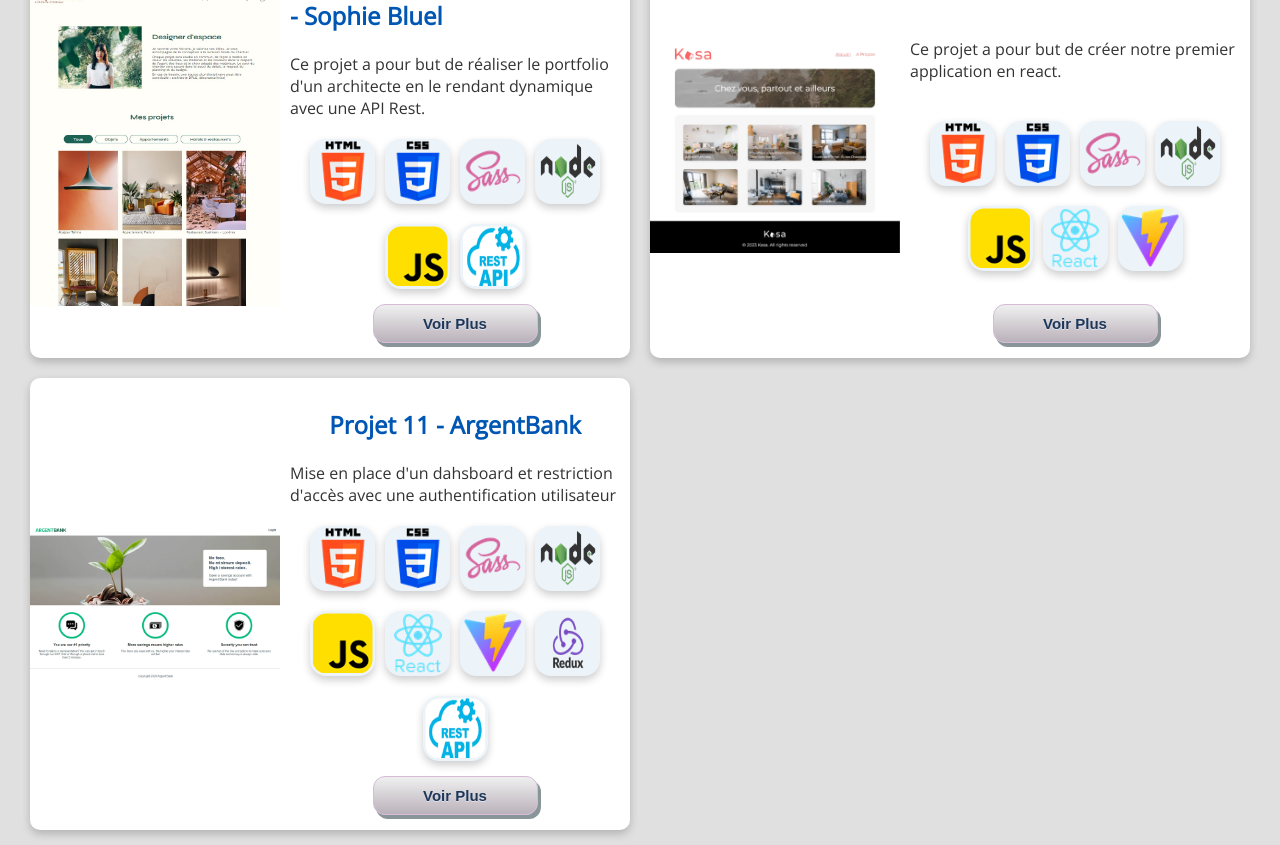
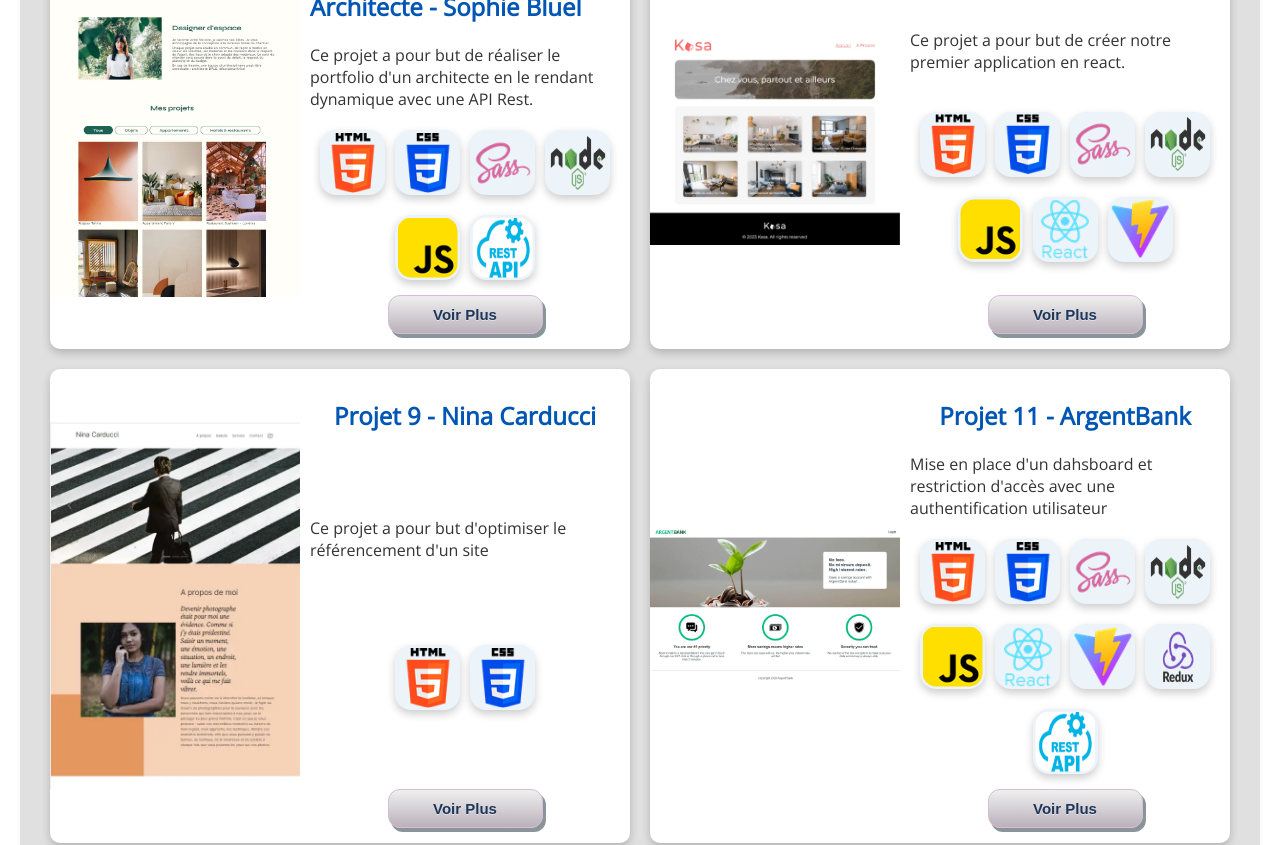
Before and after one commit to FabriceDevPro/PortfolioPro, a React (Vite) app: page /ProjetFormation in a window 1280 px wide. Shown: the part 1425-2270 px from the top of the page. Built offline with nearby package versions, Linux system fonts and the light colour scheme.

Commit message:
ajout projet 9

```diff
--- a/src/assets/images.js
+++ b/src/assets/images.js
@@ -40,6 +40,7 @@ import ProjetF4 from "./img/projet_formation/projet4.webp";
 import ProjetF5 from "./img/projet_formation/projet5.webp";
 import ProjetF6 from "./img/projet_formation/projet6.webp";
 import ProjetF8 from "./img/projet_formation/projet8.webp";
+import ProjetF9 from "./img/projet_formation/projet9.webp";
 import ProjetF11 from "./img/projet_formation/projet11.webp";
 export {
   headerImage,
@@ -84,5 +85,6 @@ export {
   ProjetF5,
   ProjetF6,
   ProjetF8,
+  ProjetF9,
   ProjetF11,
 };
--- a/src/pages/formation/ProjetFormation.jsx
+++ b/src/pages/formation/ProjetFormation.jsx
@@ -1,6 +1,6 @@
 import { useState } from "react";
 import Social from "../../components/Social";
-import { LogoHTML, LogoCss, LogoSass, LogoJS, LogoReact, LogoVite, LogoApi, LogoNode, LogoRedux, ProjetF2, ProjetF3, ProjetF4, ProjetF5, ProjetF6, ProjetF8, ProjetF11 } from "../../assets/images";
+import { LogoHTML, LogoCss, LogoSass, LogoJS, LogoReact, LogoVite, LogoApi, LogoNode, LogoRedux, ProjetF2, ProjetF3, ProjetF4, ProjetF5, ProjetF6, ProjetF8,ProjetF9, ProjetF11 } from "../../assets/images";
 import ProjectModal from "./ProjectModal";
 const ProjetFormation = () => {
   const [projects] = useState([
@@ -96,6 +96,20 @@ const ProjetFormation = () => {
       url: "https://fabwebprojects.fr/Kasa",
       imgcard: ProjetF8,
       img: ProjetF8,
+    },
+    {
+      id: 9,
+      name: "Projet 9 - Nina Carducci",
+      theme: "Optimisez le référencement d'un site de photographe ",
+      brief: "Ce projet a pour but d'optimiser le référencement d'un site",
+      mission: "Votre tâche consiste à faire ...",
+      languages: [
+        { name: "HTML", logo: LogoHTML },
+        { name: "CSS", logo: LogoCss },
+      ],
+      url: "https://fabwebprojects.fr/NinaCarducci/",
+      imgcard: ProjetF9,
+      img: ProjetF9,
     },
     {
       id: 11,
--- a/src/sass/pages/_index.scss
+++ b/src/sass/pages/_index.scss
@@ -1,21 +1,22 @@
 body {
   font-family: "Open Sans", Arial, sans-serif;
-  background-color: #e0e0e0;
+  background-color: #fff;
   color: #1e3758;
   margin: 0px auto;
   padding: 0;
+  max-width: 1440px;
 
   .Page {
-    // border-radius: 10px;
-    // margin: 0px 20px;
+     border-radius: 10px;
+     margin: 0px 20px;
 
-    .Container {
+    .container {
       display: flex;
       flex-direction: column;
       justify-content: center;
       align-items: center;
       margin: 0px auto 10px;
-      background-color: #fff;
+      background-color: #e0e0e0;
       border-bottom-left-radius: 10px;
       border-bottom-right-radius: 10px;
       box-shadow: 0 5px 10px -5px rgba(0, 0, 0, 0.2);
```
Also changed, not shown: src/assets/img/projet_formation/projet9.webp (added).
